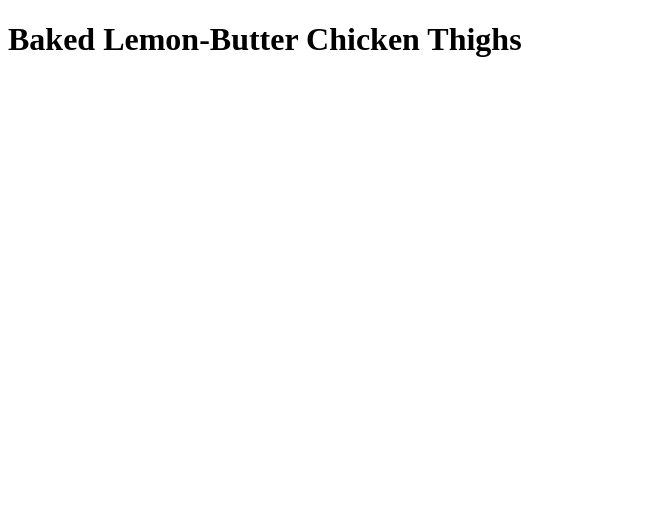
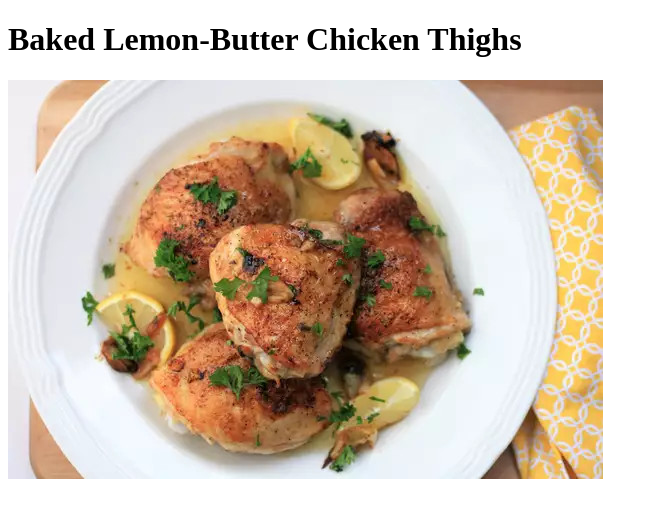
Before and after one commit to JulianBethge/odin-recipes, a plain HTML site: page baked_lemon_chicken.html in a window 1280 px wide. Shown: the whole page, without its empty margins (0-658 px from the left). Drawn offline with Linux system fonts and the light colour scheme.

Commit message:
Add image to baked_lemon_chicken.html

```diff
--- a/baked_lemon_chicken.html
+++ b/baked_lemon_chicken.html
@@ -8,6 +8,7 @@
 </head>
 <body>
     <h1>Baked Lemon-Butter Chicken Thighs</h1>
+    <img src="./images/baked_lemon_chicken.jpg" alt="Delicious Baked Lemon-Butter Chicken Thighs"
 
 </body>
 </html>
```
Also changed, not shown: images/baked_lemon_chicken.jpg (added).
